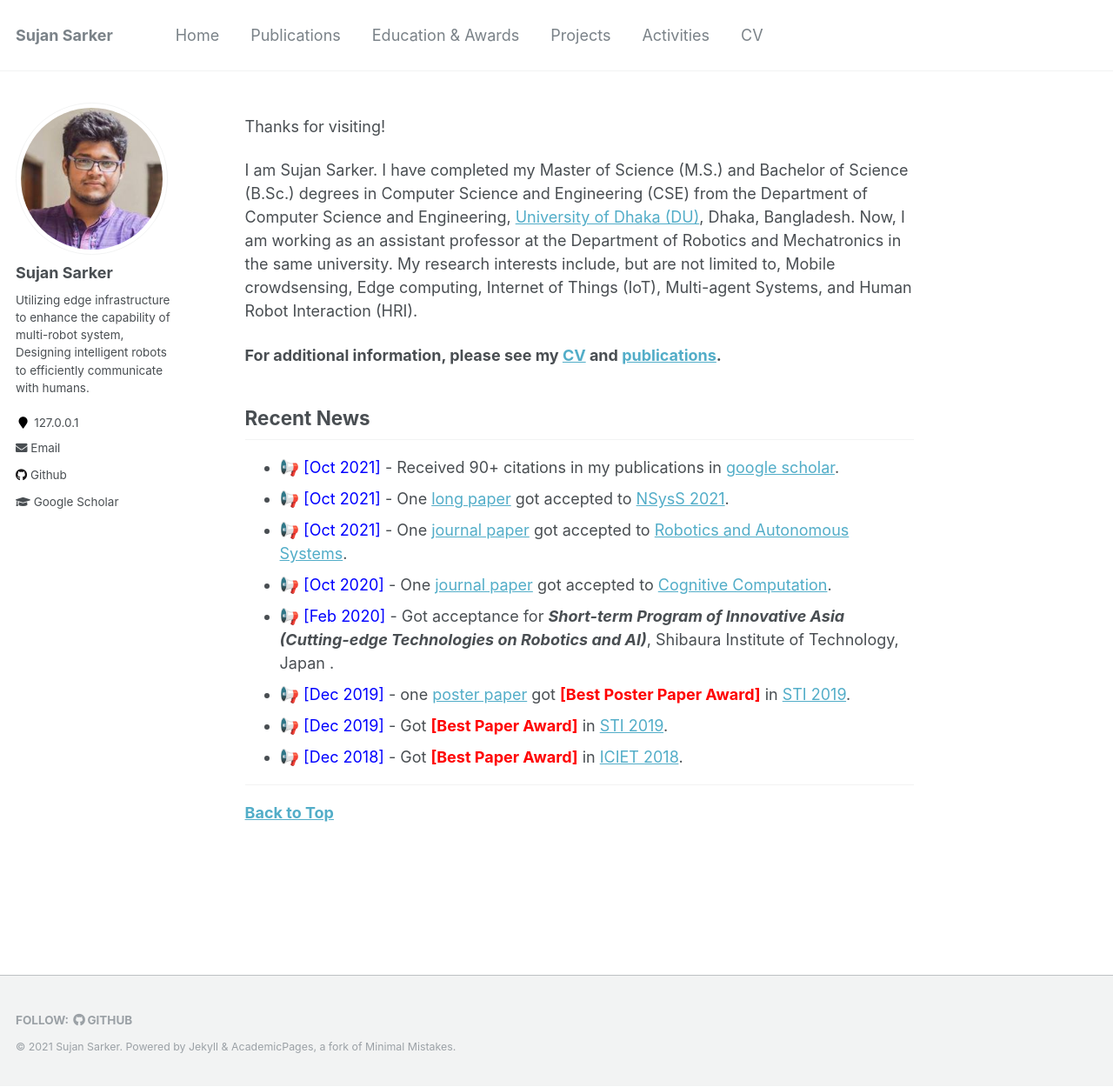
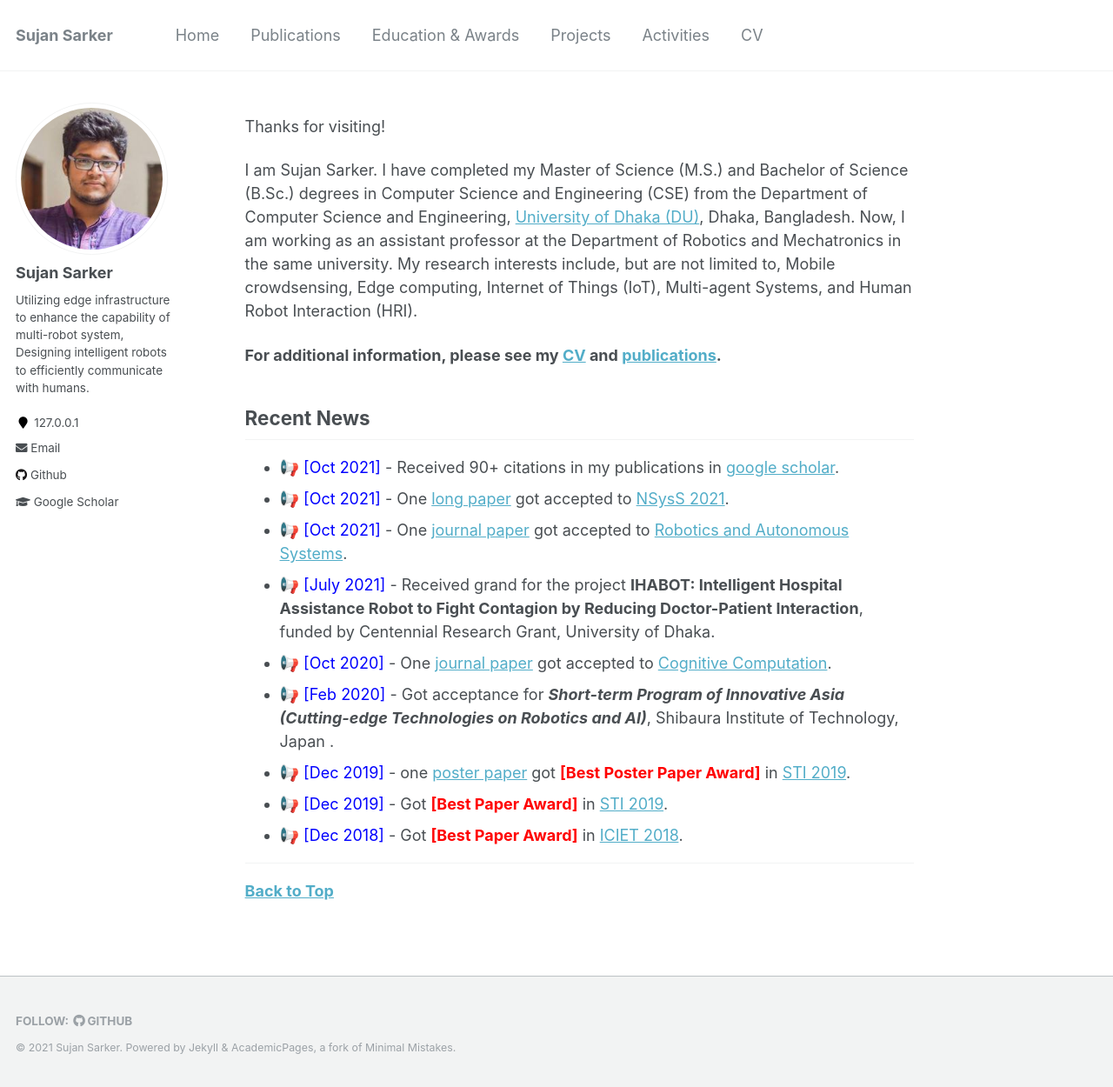
Before and after one commit to sujan-sarker/sujan-sarker.github.io, a Jekyll site: the page built from _pages/about.md, in a window 1280 px wide and 1250 px high. Shown: the whole window at 87% size. Built offline with Jekyll 4.4.1, drawn with Linux system fonts in a browser that asks for light colours.

Commit message:
Update about.md

```diff
--- a/_pages/about.md
+++ b/_pages/about.md
@@ -25,6 +25,7 @@ I am Sujan Sarker. I have completed my Master of Science (M.S.) and Bachelor of
 * 📢 <span style="color:Blue"> [Oct 2021] </span> - Received 90+ citations in my publications in [google scholar](https://scholar.google.com/citations?user=uCSts6gAAAAJ&hl=en).
 * 📢 <span style="color:Blue"> [Oct 2021] </span> - One [long paper](https://cse.buet.ac.bd/nsyss2021/papers/) got accepted to  [NSysS 2021](https://cse.buet.ac.bd/nsyss2021/).
 * 📢 <span style="color:Blue"> [Oct 2021] </span> - One [journal paper](https://www.sciencedirect.com/science/article/pii/S0921889021001871) got accepted to  [Robotics and Autonomous Systems](https://www.sciencedirect.com/journal/robotics-and-autonomous-systems).
+* 📢 <span style="color:Blue"> [July 2021] </span> - Received grand for the project **IHABOT: Intelligent Hospital Assistance Robot to Fight Contagion by Reducing Doctor-Patient Interaction**, funded by Centennial Research Grant, University of Dhaka.
 * 📢 <span style="color:Blue"> [Oct 2020] </span> - One [journal paper](https://www.springer.com/journal/12559) got accepted to  [Cognitive Computation](https://link.springer.com/article/10.1007/s12559-020-09779-5).
 * 📢 <span style="color:Blue"> [Feb 2020] </span> - Got acceptance for ***Short-term Program of Innovative Asia (Cutting-edge Technologies on Robotics and AI)***, Shibaura Institute of Technology, Japan .
 * 📢 <span style="color:Blue"> [Dec 2019] </span> - one [poster paper](https://sujan-sarker.github.io/files/STI_30_Poster_Paper.pdf) got <span style="color:Red"> **[Best Poster Paper Award]** </span> in [STI 2019](http://fse.green.edu.bd/sti-2019/).
```
